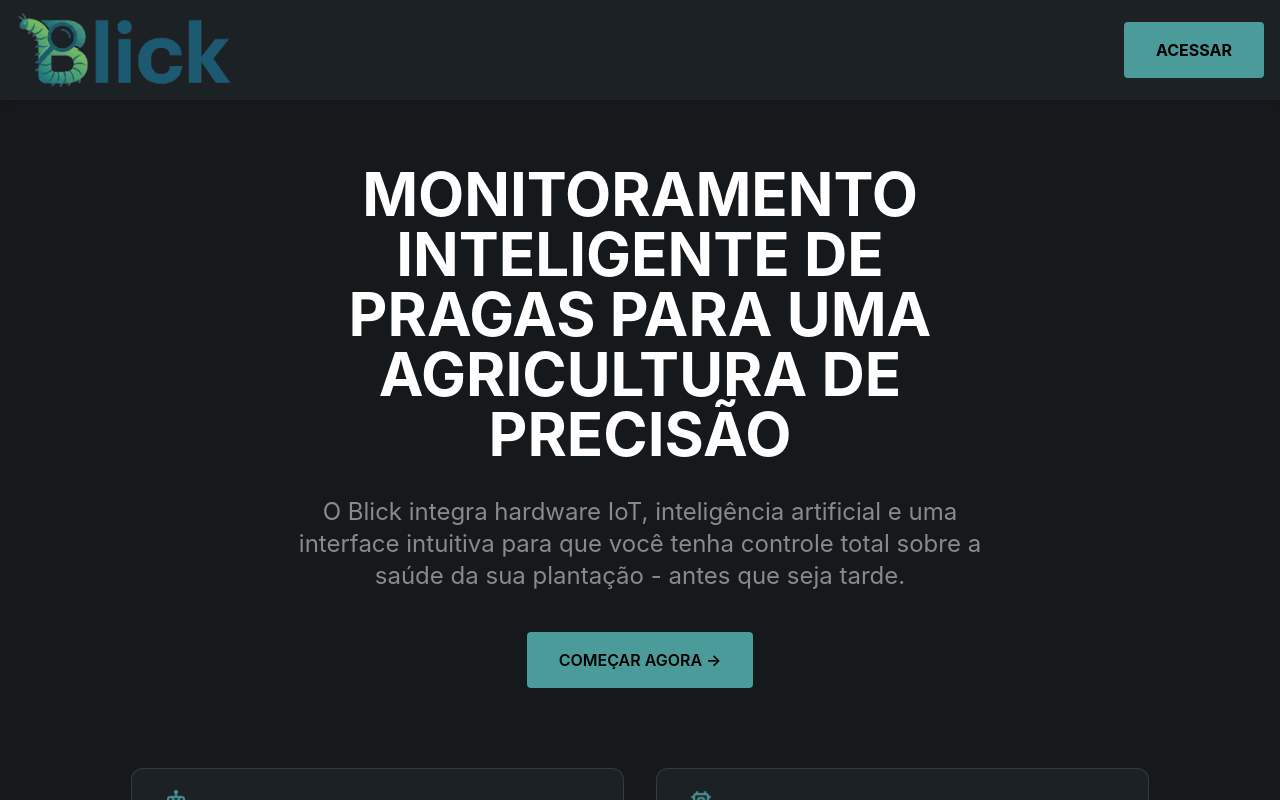
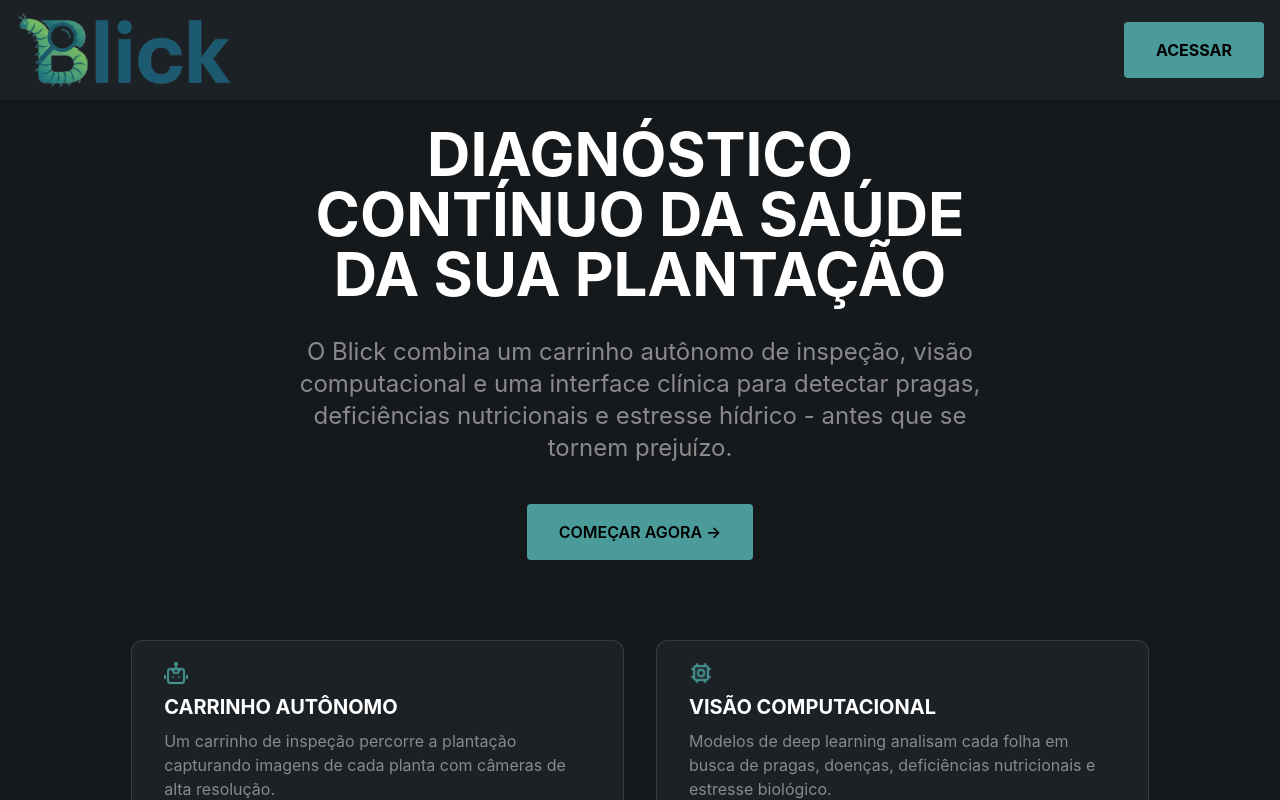
Before and after one commit to blick-ai/blick-frontend, a React (Vite) app: page / in a window 1280 px wide. Shown: the top 800 px of the page. Built offline with nearby package versions, Linux system fonts and the light colour scheme.

Commit message:
style(FRONT-002): ajusta header e página home

```diff
--- a/src/components/header.jsx
+++ b/src/components/header.jsx
@@ -2,7 +2,7 @@ import logo from "../assets/images/logo-transparent.png"
 
 export default function Header() {
     return (
-        <header className="bg-[#1B2125] w-full shadow-md mb-10">
+        <header className="bg-[#1B2125] w-full shadow-md fixed top-0 left-0 z-50">
             <div className="h-25 relative w-full flex justify-center items-center px-12 text-white">
                 <div className="cursor-pointer absolute left-4">
                     <img src={logo} alt="Blick AI Logo" className="h-20 w-auto" />
--- a/src/pages/home.jsx
+++ b/src/pages/home.jsx
@@ -6,12 +6,12 @@ export default function Home() {
     return (
         <div className='flex flex-col min-h-screen bg-[#16191C]'>
             <Header />
-            <div className="flex flex-col p-6 items-center text-center">
+            <div className="flex flex-col p-6 items-center text-center mt-25">
                 <h1 className="text-6xl font-bold text-white w-3/5 mb-8">
-                    MONITORAMENTO INTELIGENTE DE PRAGAS PARA UMA AGRICULTURA DE PRECISÃO
+                    DIAGNÓSTICO CONTÍNUO DA SAÚDE DA SUA PLANTAÇÃO
                 </h1>
                 <p className="text-[#8A898B] text-2xl w-3/5 mb-10">
-                    O Blick integra hardware IoT, inteligência artificial e uma interface intuitiva para que você tenha controle total sobre a saúde da sua plantação - antes que seja tarde.
+                    O Blick combina um carrinho autônomo de inspeção, visão computacional e uma interface clínica para detectar pragas, deficiências nutricionais e estresse hídrico - antes que se tornem prejuízo.
                 </p>
                 <button className="btn bg-[#4A9B9A] hover:bg-[#316868] font-semibold py-4 px-8 rounded text-black mb-20">
                     COMEÇAR AGORA →
```
